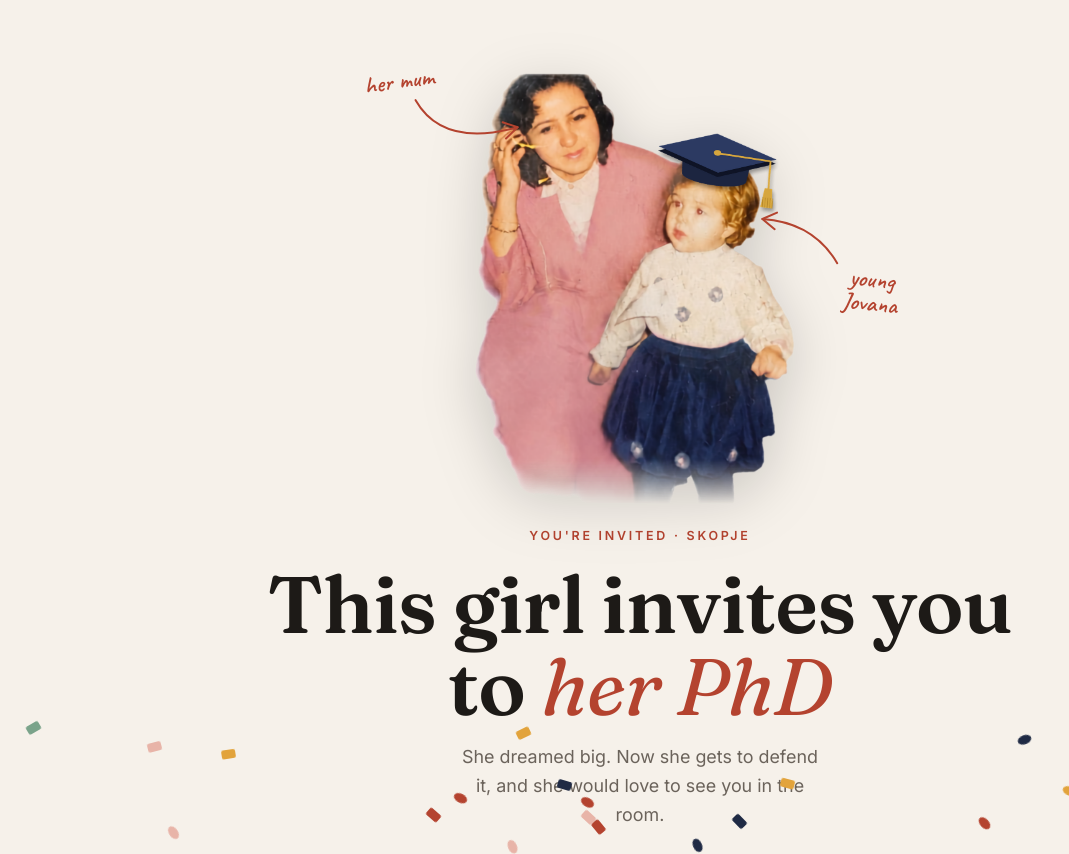
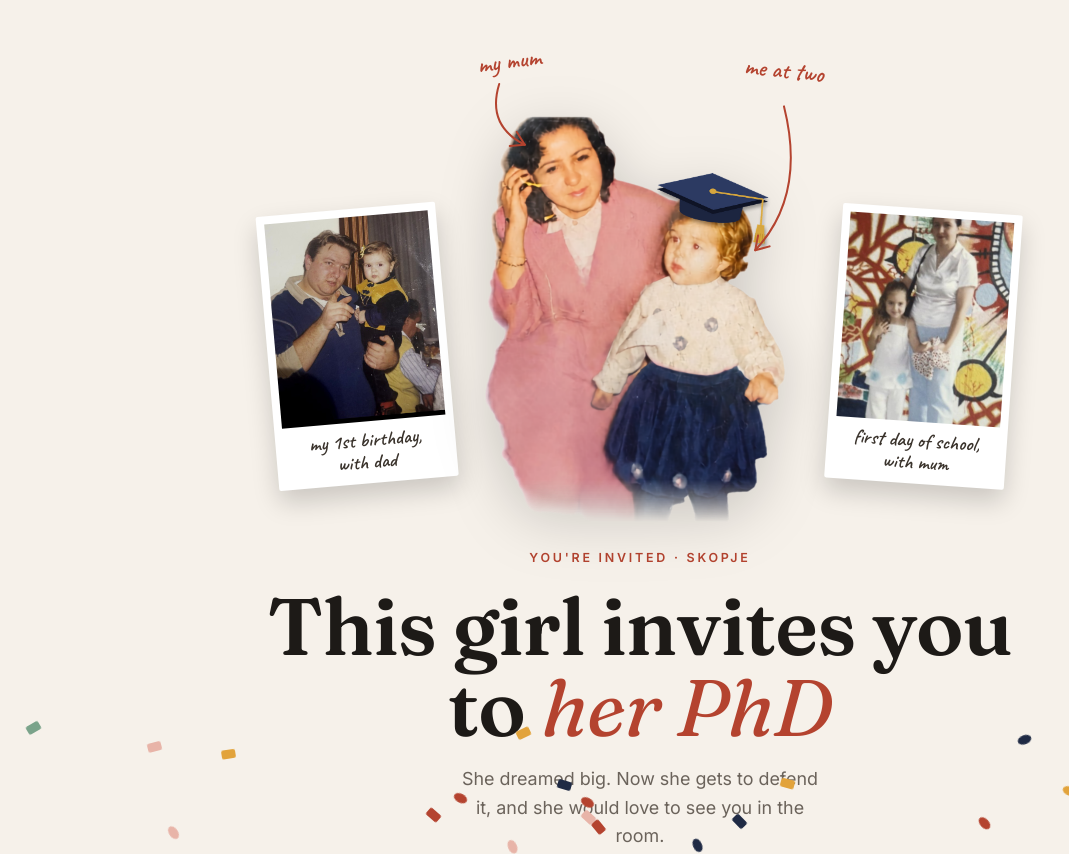
Before and after one commit to dobrevajovana/phd-invitation, a plain HTML site: page index.html in a window 1280 px wide. Shown: the top 854 px of the page, without its empty margins (0-1069 px from the left). Drawn offline with Linux system fonts and the light colour scheme.

Commit message:
Add first birthday and first day of school photos
Co-Authored-By: Claude Opus 5.5 <noreply@anthropic.com>

```diff
--- a/index.html
+++ b/index.html
@@ -37,9 +37,22 @@
   .kid .arrows{position:absolute;inset:0;width:100%;height:100%;overflow:visible;pointer-events:none}
   .kid .arrows path{fill:none;stroke:var(--accent);stroke-width:2;stroke-linecap:round;stroke-linejoin:round}
   .tag{position:absolute;font-family:Caveat,cursive;font-weight:600;color:var(--accent);font-size:clamp(1.05rem,4vw,1.5rem);line-height:1;width:30%;white-space:normal}
-  .tag-mum{left:-36%;top:3%;text-align:center;transform:rotate(-8deg)}
-  .tag-me{left:103%;top:47%;text-align:center;transform:rotate(6deg)}
-  @media (max-width:520px){.kid{width:60vw}}
+  .tag-mum{left:-6%;top:-12%;text-align:center;transform:rotate(-8deg)}
+  .tag-me{left:80%;top:-10%;text-align:center;transform:rotate(6deg)}
+  .album{display:flex;align-items:center;justify-content:center;gap:clamp(10px,3vw,36px);margin:44px auto 26px}
+  .album .kid{margin:0;flex:0 0 auto;width:min(320px,46vw)}
+  .polaroid{flex:0 0 auto;width:min(180px,24vw);margin:0;background:#fff;padding:8px 8px 0;border-radius:2px;box-shadow:0 12px 26px rgba(0,0,0,.18)}
+  .polaroid img{display:block;width:100%;aspect-ratio:4/5;object-fit:cover}
+  .polaroid figcaption{font-family:Caveat,cursive;font-weight:600;color:#3a332c;font-size:clamp(1rem,2.4vw,1.25rem);line-height:1.1;padding:8px 2px 10px;text-align:center}
+  .p-dad{transform:rotate(-5deg) translateY(36px)}
+  .p-school{transform:rotate(4deg) translateY(36px)}
+  .p-school img{object-position:50% 25%}
+  @media (max-width:620px){
+    .album{flex-wrap:wrap;gap:18px 14px}
+    .album .kid{order:-1;width:64vw;margin:0 calc(50% - 32vw) 8px}
+    .polaroid{width:40vw}
+    .p-dad,.p-school{translate:0 -36px}
+  }
   .eyebrow{font-size:.78rem;letter-spacing:.22em;text-transform:uppercase;color:var(--accent);font-weight:600}
   .hero h1{font-size:clamp(2.5rem,9vw,5rem);line-height:1.02;margin:18px 0 16px}
   .hero h1 em{font-style:italic;font-weight:400;color:var(--accent)}
@@ -135,17 +148,27 @@
 <body>
 
 <header class="hero wrap">
+  <div class="album">
+  <figure class="polaroid p-dad">
+    <img src="dad-birthday.jpg" alt="Jovana on her first birthday, held by her dad">
+    <figcaption>my 1st birthday,<br>with dad</figcaption>
+  </figure>
   <figure class="kid">
-    <img src="mum-and-me.png" alt="Little Jovana in a graduation cap with her mum">
+    <img src="mum-and-me.png" alt="Jovana at two in a graduation cap with her mum">
     <svg class="arrows" viewBox="0 0 100 132" preserveAspectRatio="none" aria-hidden="true">
-      <path vector-effect="non-scaling-stroke" d="M -16 13 Q -8 27 14 21"/>
-      <path vector-effect="non-scaling-stroke" d="M 10.6 24.3 L 14 21 L 9.6 19.5"/>
-      <path vector-effect="non-scaling-stroke" d="M 108 61 Q 101 49 86 48"/>
-      <path vector-effect="non-scaling-stroke" d="M 90.3 46.1 L 86 48 L 89.6 51"/>
+      <path vector-effect="non-scaling-stroke" d="M 6 -5 Q 2 8 14 14"/>
+      <path vector-effect="non-scaling-stroke" d="M 9.3 14.4 L 14 14 L 11.5 10"/>
+      <path vector-effect="non-scaling-stroke" d="M 95 2 Q 102 30 86 47"/>
+      <path vector-effect="non-scaling-stroke" d="M 90.5 45.8 L 86 47 L 86.9 42.4"/>
     </svg>
-    <span class="tag tag-mum" aria-hidden="true">her mum</span>
-    <span class="tag tag-me" aria-hidden="true">young Jovana</span>
+    <span class="tag tag-mum" aria-hidden="true">my mum</span>
+    <span class="tag tag-me" aria-hidden="true">me at two</span>
   </figure>
+  <figure class="polaroid p-school">
+    <img src="first-grade.jpg" alt="Jovana on her first day of school with her mum">
+    <figcaption>first day of school,<br>with mum</figcaption>
+  </figure>
+  </div>
   <p class="eyebrow">You're invited · Skopje</p>
   <h1>This girl invites you<br>to <em>her PhD</em></h1>
   <p class="lede">She dreamed big. Now she gets to defend it, and she would love to see you in the room.</p>
```
Also changed, not shown: dad-birthday.jpg (added), first-grade.jpg (added), 1 other file.
